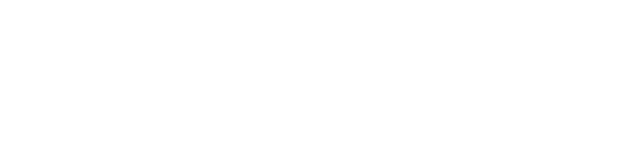
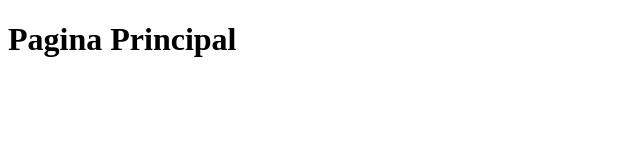
Before and after one commit to williamb80/projeto_teste_git, a plain HTML site: page index.html in a window 1280 px wide. Shown: the whole page, without its empty margins (0-640 px from the left). Drawn offline with Linux system fonts and the light colour scheme.

Commit message:
Adicionando um h1

```diff
--- a/index.html
+++ b/index.html
@@ -7,6 +7,6 @@
     <title>Pagina Principal</title>
 </head>
 <body>
-
+    <h1>Pagina Principal</h1>
 </body>
 </html>
```
